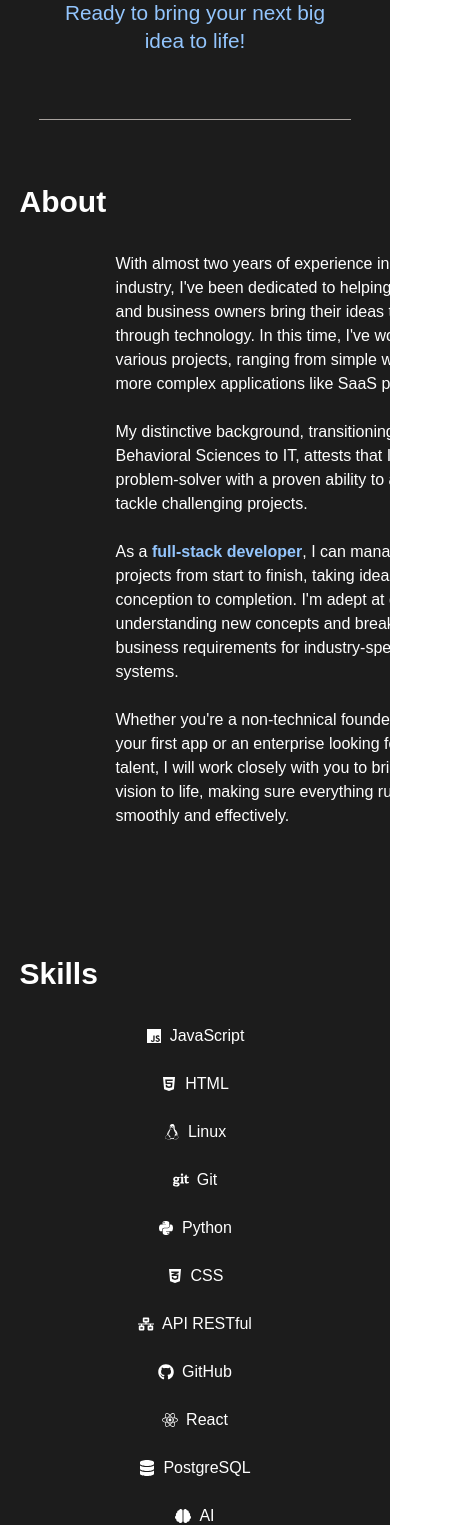
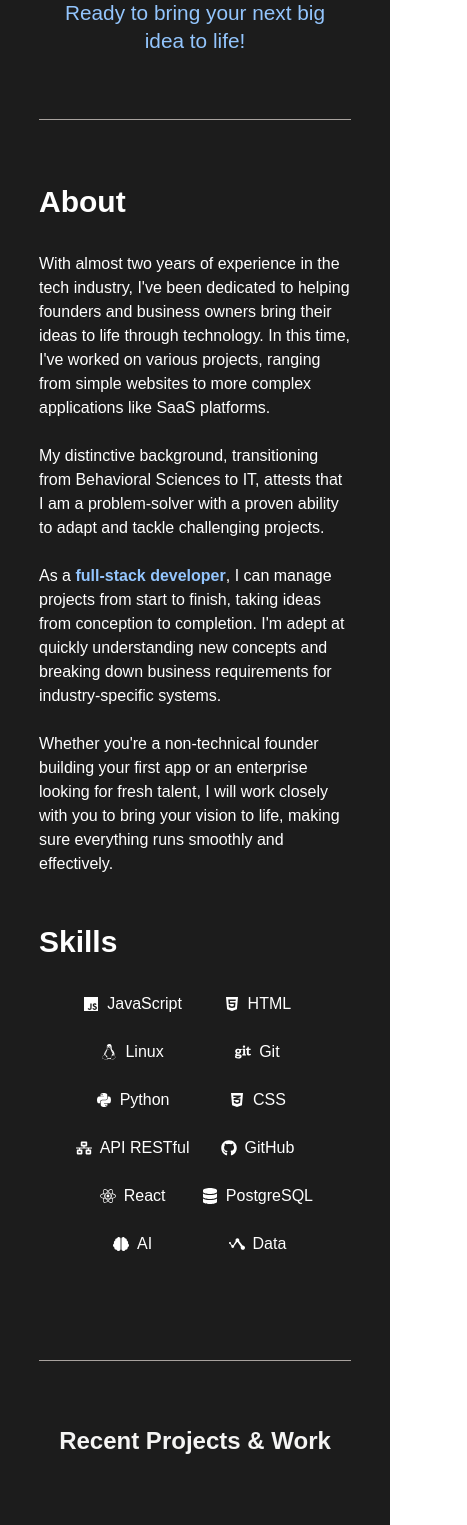
Before and after one commit to jorge-ross/portfolio, a React (Vite) app: page /#/ in a window 390 px wide. Shown: the part 800-2325 px from the top of the page, 467 px wide, since content can reach past the window. Built offline with nearby package versions, Linux system fonts and the light colour scheme.

Commit message:
add: responsive doc element

```diff
--- a/src/components/about.jsx
+++ b/src/components/about.jsx
@@ -11,10 +11,12 @@
   width: 80%;
 
   @media (max-width: 1000px) {
-    grid-template-columns: repeat(1, 1fr);
-    padding: 4rem 0;
+    padding-top: 4rem;
     gap: 2rem;
-    width: 90%;
+  }
+
+  @media (max-width: 600px) {
+    padding-bottom: 3rem;
   }
 `
 
@@ -29,7 +31,7 @@
     padding: 0;
   }
 
-  @media (max-width: 500px) {
+  @media (max-width: 600px) {
     ${typography.head.md};
   }
 `;
@@ -43,10 +45,11 @@
 
 @media (max-width: 1100px) {
     ${typography.text.lgx};
+    padding: 0;
     width: 80%;
   }
 
-  @media (max-width: 500px) {
+  @media (max-width: 600px) {
     ${typography.text.md};
     width: 100%;
   }
--- a/src/components/skills.jsx
+++ b/src/components/skills.jsx
@@ -13,10 +13,7 @@
   width: 80%;
 
   @media (max-width: 1000px) {
-    grid-template-columns: repeat(1, 1fr);
-    padding: 4rem 0;
     gap: 2rem;
-    width: 90%;
   }
 `;
 
@@ -31,7 +28,7 @@
     padding: 0;
   }
 
-  @media (max-width: 500px) {
+  @media (max-width: 600px) {
     ${typography.head.md};
   }
 `;
@@ -55,10 +52,13 @@
     width: 80%;
   }
 
-  @media (max-width: 500px) {
+  @media (max-width: 900px) {
+    grid-template-columns: repeat(3, 1fr);
+  }
+
+  @media (max-width: 600px) {
     ${typography.text.md};
-    width: 100%;
-    grid-template-columns: repeat(1, 1fr);
+    grid-template-columns: repeat(2, 1fr);
   }
 `;
 
```
Also changed, not shown: src/components/statement.jsx (+5 -5 lines).
